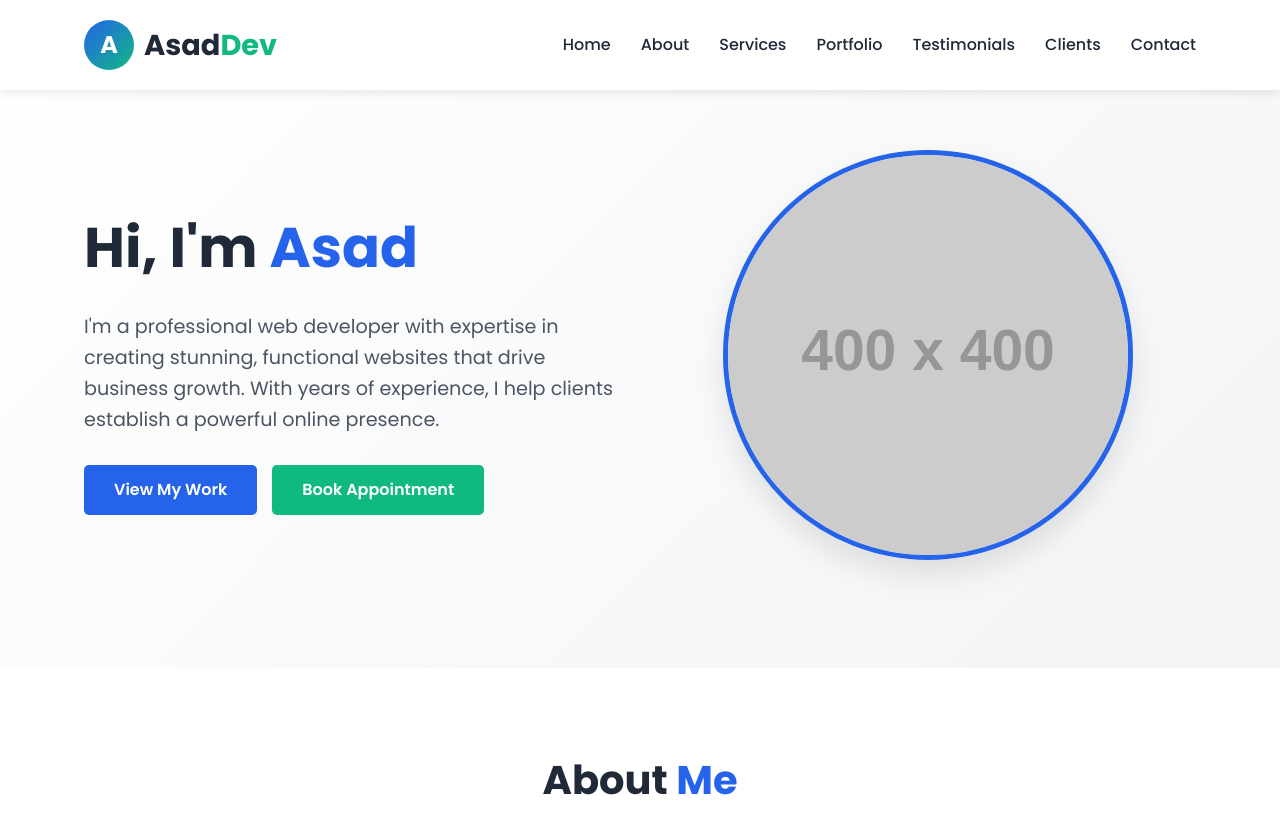
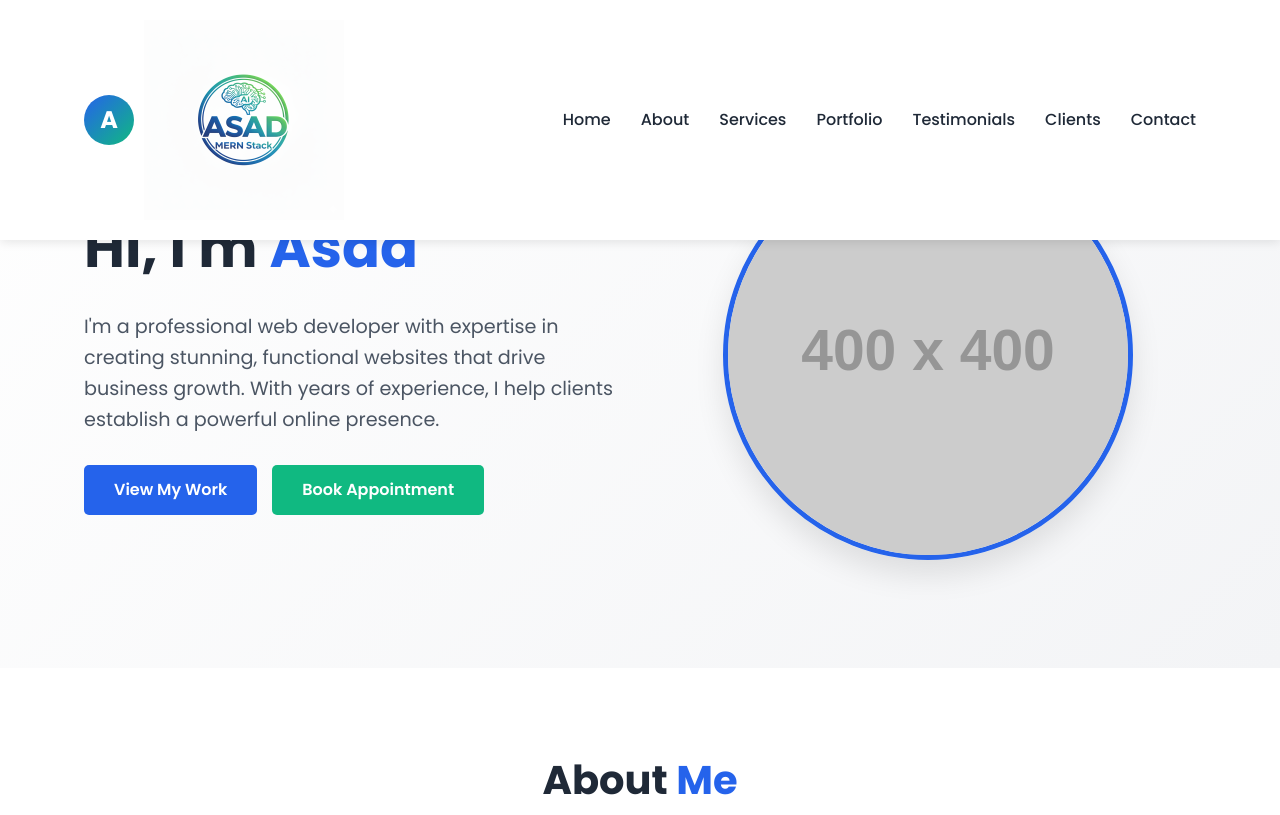
Before and after one commit to Asfitsolution/Asad-Rizvi-freelancer, a plain HTML site: page index.html in a window 1280 px wide. Shown: the top 815 px of the page. Drawn offline with Linux system fonts and the light colour scheme; placeholder pictures from the web are drawn by us.

Commit message:
Update index.html

```diff
--- a/index.html
+++ b/index.html
@@ -692,7 +692,8 @@
             <nav class="navbar">
                 <a href="#" class="logo">
                     <div class="monogram">A</div>
-                    <div class="logo-text">Asad<span>Dev</span></div>
+<img src="Asad-Logo.png" alt="ASAD's logo">
+
                 </a>
                 <div class="menu-toggle" id="menu-toggle">
                     <i class="fas fa-bars"></i>
```
